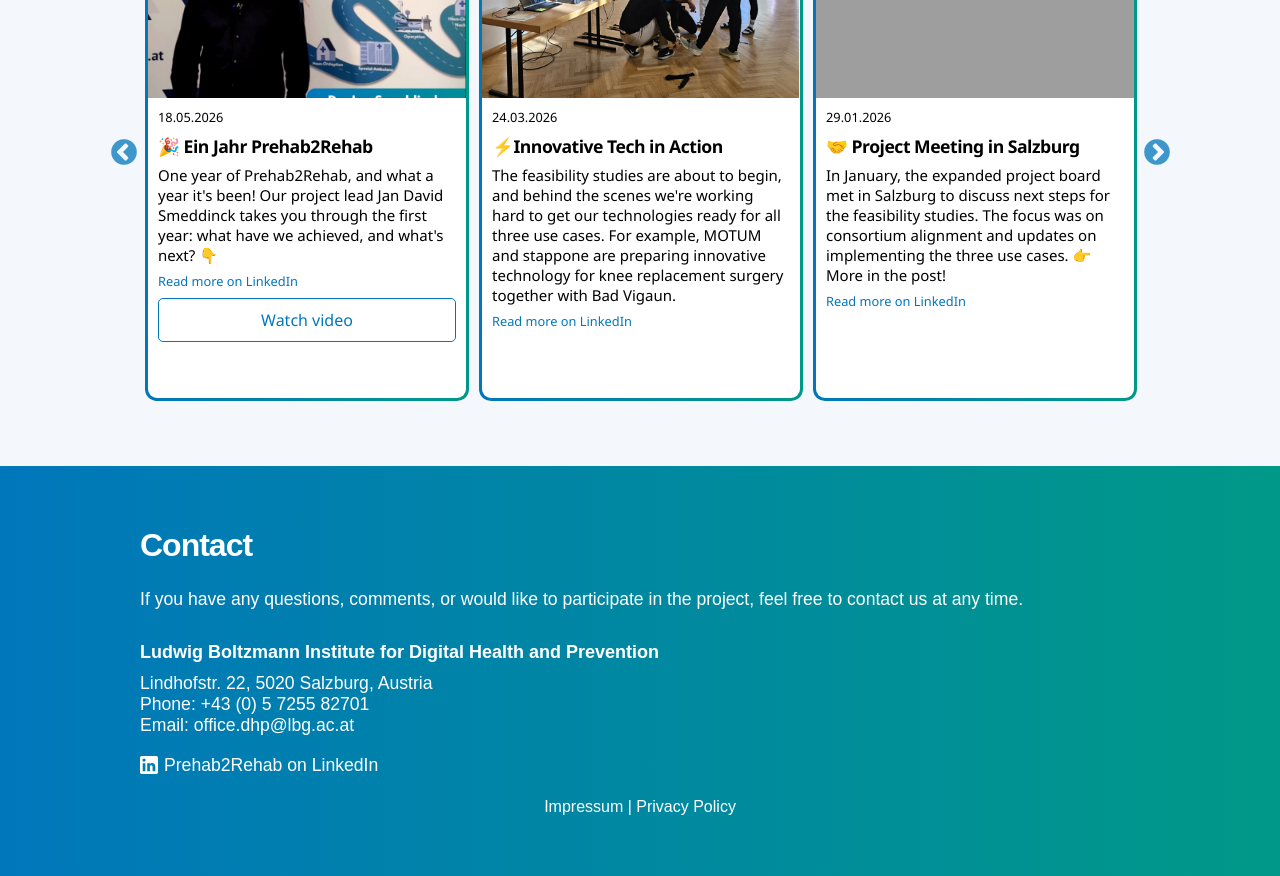
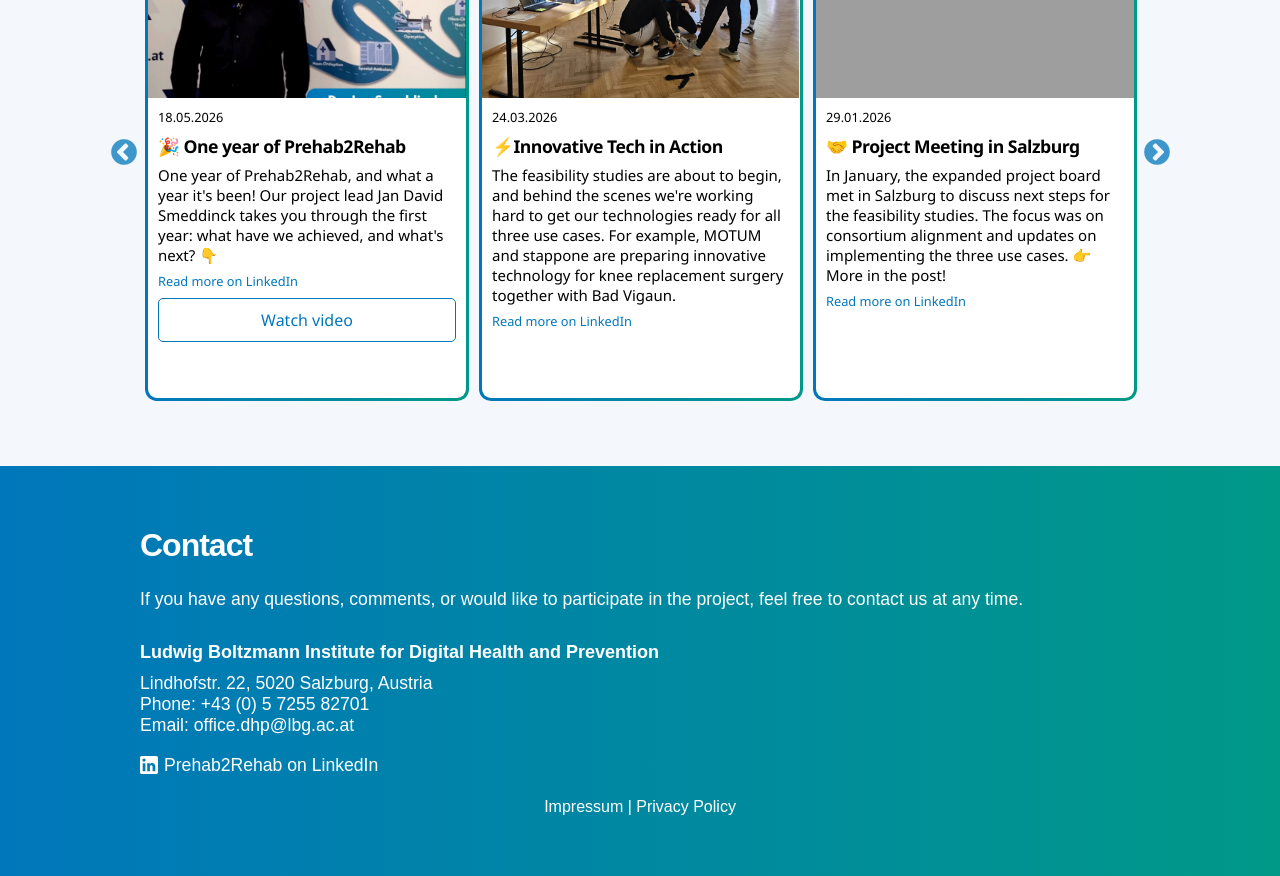
Before and after one commit to Prehab2Rehab/prehab2rehab.github.io, a React (Vite) app: page / in a window 1280 px wide. Shown: the part 6600-7476 px from the top of the page. Built offline with nearby package versions, Linux system fonts and the light colour scheme; grey boxes are pictures that could not be loaded.

Commit message:
update news one year of P2R headline fix

```diff
--- a/src/locales/en/news.js
+++ b/src/locales/en/news.js
@@ -1,6 +1,6 @@
 const articles = [
   {
-    "headline": "🎉 Ein Jahr Prehab2Rehab",
+    "headline": "🎉 One year of Prehab2Rehab",
     "date": "18.05.2026",
     "image": "13-1Jahr-P2R.png",
     "text": "One year of Prehab2Rehab, and what a year it's been! Our project lead Jan David Smeddinck takes you through the first year: what have we achieved, and what's next? 👇",
```
